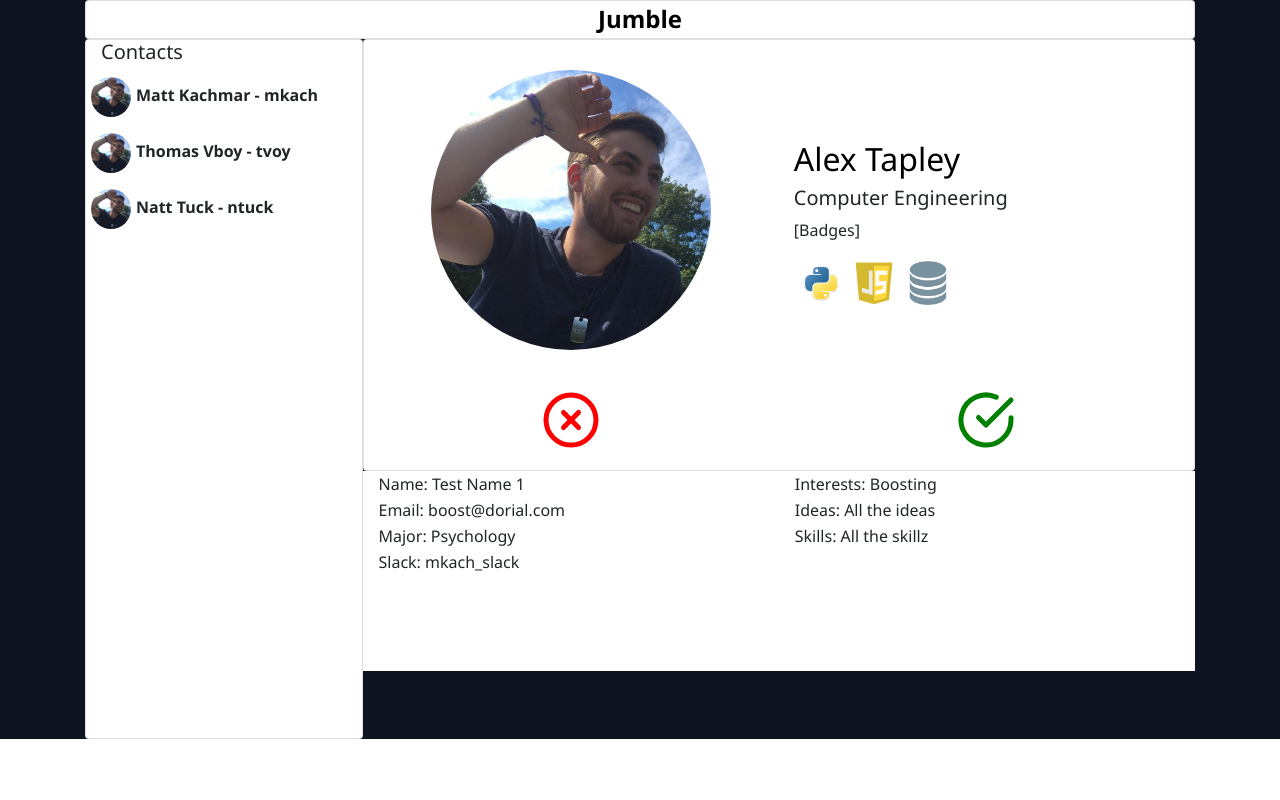
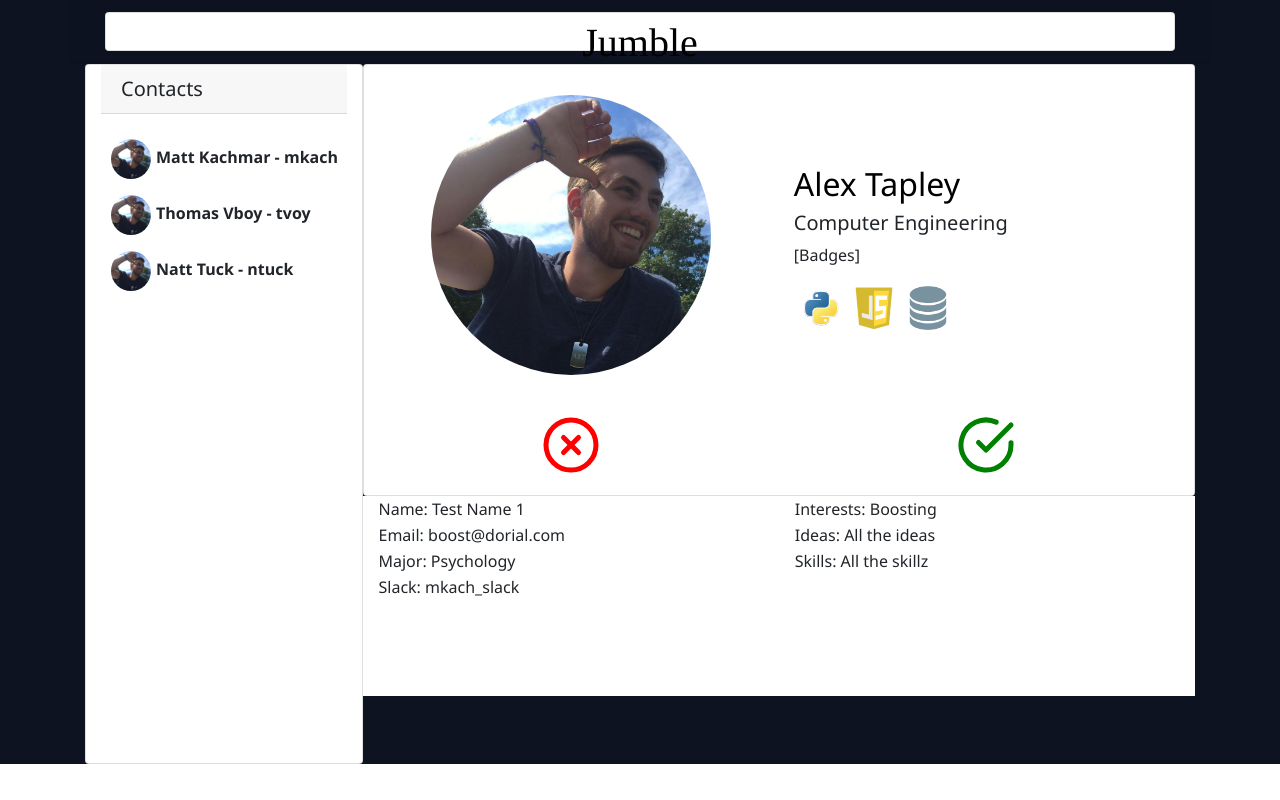
Before and after one commit to Nineluj/Jumble, an Angular app in the folder frontend/jouble-frontend/: page / in a window 1280 px wide. Built offline with nearby package versions, Linux system fonts and the light colour scheme; some icons are missing.

Commit message:
Changed card headers and began to change title

```diff
--- a/frontend/jouble-frontend/src/app/app.component.html
+++ b/frontend/jouble-frontend/src/app/app.component.html
@@ -1,10 +1,10 @@
 <!--The content below is only a placeholder and can be replaced.-->
 <body class="body">
   <div class="container">
-    <div class="row">
+    <div class="row card-header">
       <div class="col-lg-12">
         <div class="card text-white mb-3">
-          <div class="text-center" style="height:37px; color: black; font-size: 24px; font-weight: bold;">Jumble</div>
+          <div class="text-center" style="height:37px; color: black; font-size: 40px; font-family: 'Bodoni MT', Times, serif;">Jumble</div>
         </div>
       </div>
     </div>
--- a/frontend/jouble-frontend/src/app/contacts/contacts.component.html
+++ b/frontend/jouble-frontend/src/app/contacts/contacts.component.html
@@ -1,6 +1,8 @@
 <div class="card container contacts_section" style="height: 700px">
-  <h5>Contacts</h5>
+  <h5 class="card-header">Contacts</h5>
+  <div class="card-body">
   <div class="row" *ngFor="let contact of contacts">
       <contacts-card [contact]=contact class="contacts_outline"></contacts-card>
     </div>
+  </div>
 </div>
```
